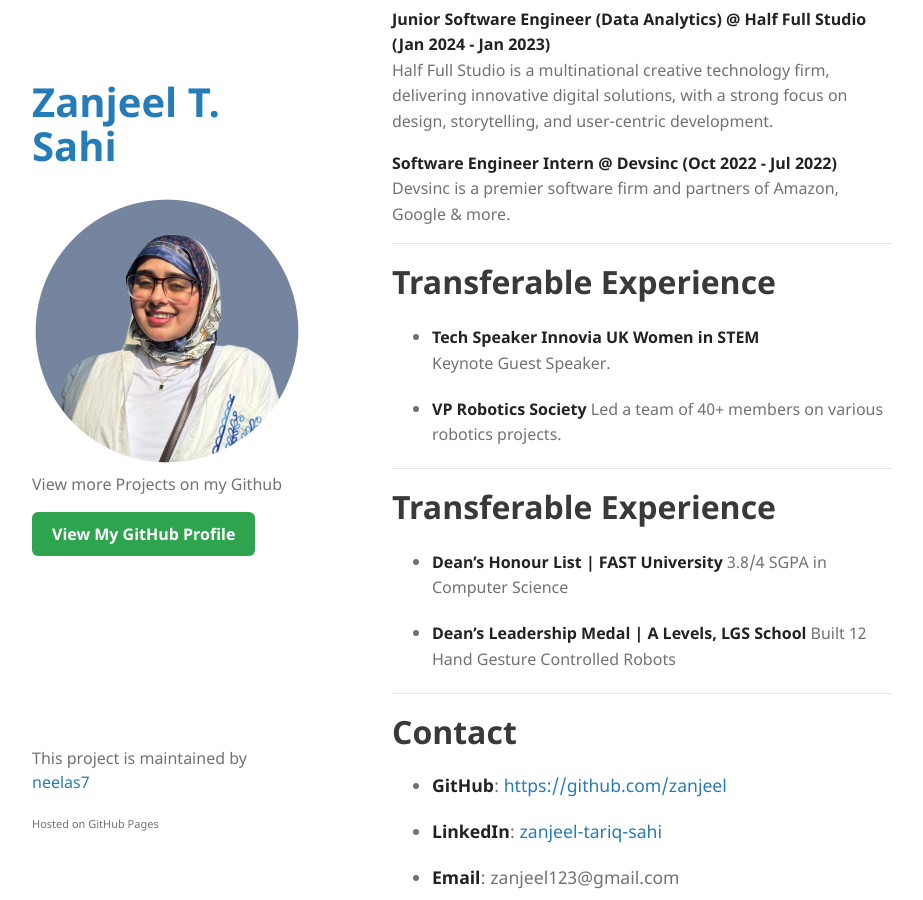
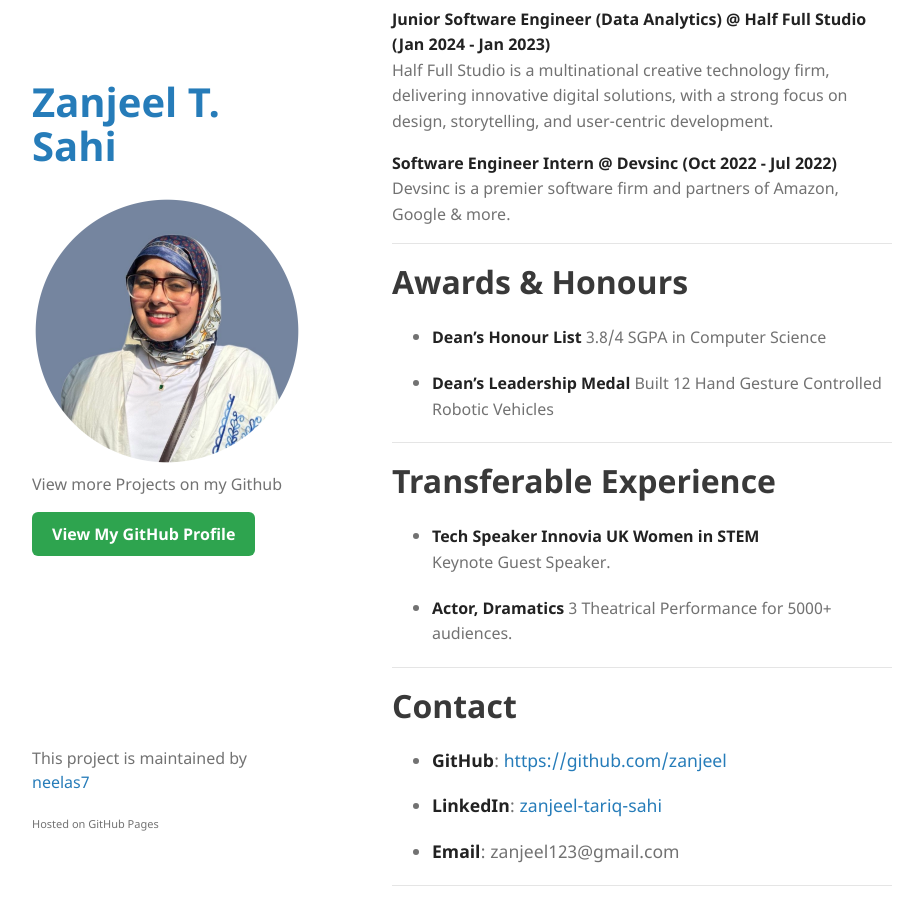
Before and after one commit to neelas7/portfolio, a Jekyll site: the page built from index.md, in a window 1280 px wide and 900 px high, scrolled down 9776 px. Shown: the whole window, without its empty margins (208-1131 px from the left). Built offline with Jekyll 4.4.1, drawn with Linux system fonts in a browser that asks for light colours.

```diff
--- a/index.md
+++ b/index.md
@@ -579,24 +579,23 @@
 
 ---
 
+## Awards & Honours
+
+* **Dean's Honour List**
+  3.8/4 SGPA in Computer Science
+
+* **Dean's Leadership Medal**
+  Built 12 Hand Gesture Controlled Robotic Vehicles
+
+---
+
 ## Transferable Experience
 
 * **Tech Speaker Innovia UK Women in STEM**
   Keynote Guest Speaker.
 
-* **VP Robotics Society**
-  Led a team of 40+ members on various robotics projects.
-
-
----
-
-## Transferable Experience
-
-* **Dean's Honour List | FAST University**
-  3.8/4 SGPA in Computer Science
-
-* **Dean's Leadership Medal | A Levels, LGS School**
-  Built 12 Hand Gesture Controlled Robots
+* **Actor, Dramatics**
+  3 Theatrical Performance for 5000+ audiences.
 
 
 ---
```
